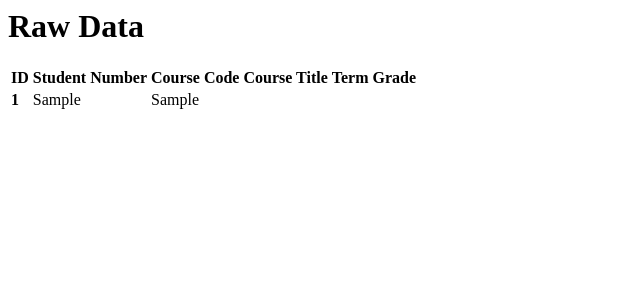
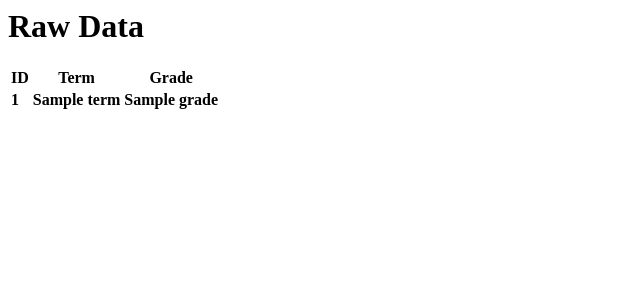
Before and after one commit to SWE4103-Team1/StudentTrackingSystem, a Django app: template StudentTrackingSystem/StudentTrackingSystemApp/templates/StudentTrackingSystemApp/Enrolment_Data.html in a window 1280 px wide. Shown: the top 300 px of the page, without its empty margins (0-640 px from the left). Run offline with Django 3.2, Linux system fonts and the light colour scheme; tables that the repository leaves empty hold one stand-in row (values such as "Sample post"); the template is opened without the code that fills it: values that come from a table or form of the project are taken from there, most other values are stand-ins (such as "Sample title", 1, 10 or a date in 2020).

Commit message:
Updated Enrolment.html to print the ID, term and grade only

```diff
--- a/StudentTrackingSystem/StudentTrackingSystemApp/templates/StudentTrackingSystemApp/Enrolment_Data.html
+++ b/StudentTrackingSystem/StudentTrackingSystemApp/templates/StudentTrackingSystemApp/Enrolment_Data.html
@@ -7,25 +7,28 @@
         <table class="table table-striped table-hover">
             <thead>
                 <th>ID</th>
-                <th>Student Number</th>
-                <th>Course Code</th>
-                <th>Course Title</th>
                 <th>Term</th>
                 <th>Grade</th>
+                <!--
+                    Unable to find a way to print  this info --Elliot (14.10.2021)
+                    <th>Student Number</th>
+                    <th>Course Code</th>
+                    <th>Course Name</th>
+                -->
             </thead>
             <tbody>
-                {% for obj in object_list.all %}
+                {% for obj in all_objects %}
                 <tr>
                     <td><strong>{{ obj.id }} </strong></td>
-                    <!-- Could not access the children (To Be Fixed)
-                    <td>{{ obj.Student.student_number}}</td>
-                    <td>{{ obj.Course.course_code}} </td>
-                    <td>{{ obj.Course.course_code}} </td>
+                    <td><strong>{{ obj.term }} </strong></td>
+                    <td><strong>{{ obj.grade }} </strong></td>
+                    <!--
+                    Unable to find a way to print this info --Elliot (14.10.2021)
+                    <td><strong>{{ obj.student.student_number }} </strong></td>
+                    <td><strong>{{ obj.course.course_code }} </strong></td>
+                    <td><strong>{{ obj.course.course_name }} </strong></td>
                     -->
-                    <td>{{ obj.term}} </td>
-                    <td>{{ obj.grade}} </td>
                 </tr>
-
                 {% endfor %}
             </tbody>
         </table>
```
